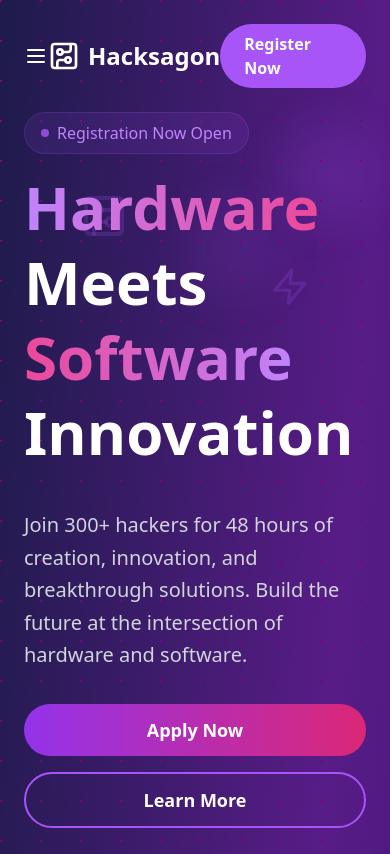
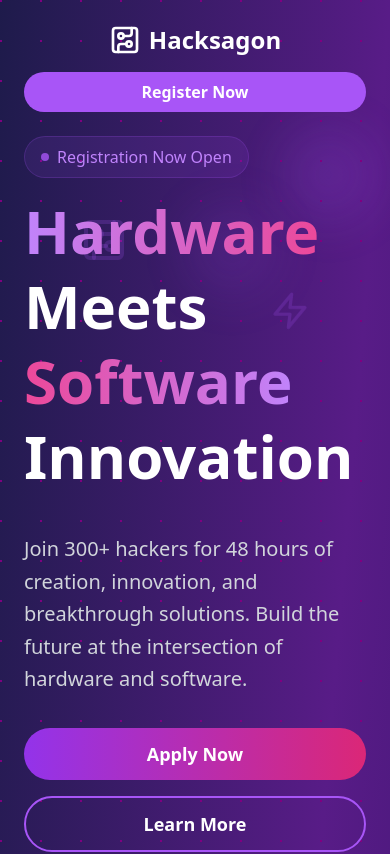
Before and after one commit to AdityaKrSingh26/Hacksagon, a React (Vite) app: page / in a window 390 px wide. Shown: the top 854 px of the page. Built offline with nearby package versions, Linux system fonts and the light colour scheme.

Commit message:
responsive header

```diff
--- a/src/Pages/Contact/Contact.tsx
+++ b/src/Pages/Contact/Contact.tsx
@@ -24,14 +24,12 @@ const contacts = [
   pos: "Web Master"
 },
 ];
-
 const social = [
     { name: 'Twitter', icon: Instagram, url: 'https://www.instagram.com/abv_iiitm_ieee' },
     { name: 'LinkedIn', icon: Linkedin, url: 'https://www.linkedin.com/company/abviiitmieee' },
     { name: 'Email', icon: Globe, url: 'https://ieee.iiitm.ac.in/' },
     {name: 'Facebook',icon:Facebook,url:'https://www.facebook.com/abviiitmieee'}
 ];
-
 const Contact = () => {
   return (
     <div className="w-2/3 mx-auto flex flex-col">
@@ -85,5 +83,4 @@ const Contact = () => {
     </div>
   );
 }
-
 export default Contact;
--- a/src/components/Navbar.tsx
+++ b/src/components/Navbar.tsx
@@ -1,61 +1,49 @@
 import { CircuitBoard } from 'lucide-react';
 import { Link } from 'react-router-dom';
 import { useState, useEffect, useRef } from 'react';
-
 export function Navbar() {
   const [isOpen, setIsOpen] = useState(false);
-
   const dropdownRef = useRef<HTMLDivElement>(null);
-
-  const toggleDropdown = () => {
-    setIsOpen(!isOpen);
-  };
-
   useEffect(() => {
     const handleClickOutside = (event: MouseEvent) => {
       if (dropdownRef.current && !dropdownRef.current.contains(event.target as Node)) {
         setIsOpen(false);
       }
     };
-
     document.addEventListener('mousedown', handleClickOutside);
-
-
     return () => {
       document.removeEventListener('mousedown', handleClickOutside);
     };
   }, []);
-
   return (
     <nav className="container mx-auto px-6 py-6 z-10 text-white">
-      <div className="flex items-center justify-between">
-        <div className="md:hidden flex items-center space-x-2">
-          <button onClick={toggleDropdown} className="text-white focus:outline-none">
-            <svg className="w-6 h-6" fill="none" stroke="currentColor" viewBox="0 0 24 24" xmlns="http://www.w3.org/2000/svg">
-              <path strokeLinecap="round" strokeLinejoin="round" strokeWidth="2" d="M4 6h16M4 12h16M4 18h16"></path>
-            </svg>
-          </button>
-        </div>
-
+      <div className="flex flex-col sm:flex-row items-center sm:justify-between space-y-4 sm:space-y-0">
+        {/* Logo and Title */}
         <Link to="/" className="flex items-center space-x-2">
           <CircuitBoard className="w-8 h-8" />
           <span className="text-2xl font-bold">Hacksagon</span>
         </Link>
-
-        <div className="hidden md:flex space-x-8">
+        <div className="hidden sm:flex space-x-8">
           <Link to="/about" className="hover:text-purple-300 transition-colors">About</Link>
           <Link to="/schedule" className="hover:text-purple-300 transition-colors">Schedule</Link>
           <Link to="/prizes" className="hover:text-purple-300 transition-colors">Prizes</Link>
           <Link to="/sponsors" className="hover:text-purple-300 transition-colors">Sponsors</Link>
           <Link to="/contact" className="hover:text-purple-300 transition-colors">Contact us</Link>
         </div>
-
-        <Link to="https://unstop.com/" target="_blank" className="bg-purple-500 hover:bg-purple-600 px-6 py-2 rounded-full font-semibold transition-colors">
+        <Link
+          to="https://unstop.com/"
+          target="_blank"
+          className="bg-purple-500 hover:bg-purple-600 px-6 py-2 rounded-full font-semibold transition-colors w-full sm:w-auto text-center"
+        >
           Register Now
         </Link>
       </div>
-
-      <div ref={dropdownRef} className={`md:hidden flex flex-col items-start space-y-4 mt-4 transition-all duration-500 fixed -top-4 left-0 w-1/2 max-h-screen h-full bg-black bg-opacity-80 p-6 ${isOpen ? 'translate-x-0 opacity-100' : '-translate-x-full opacity-0'}`}>
+      <div
+        ref={dropdownRef}
+        className={`sm:hidden flex flex-col items-start space-y-4 mt-4 transition-all duration-500 fixed -top-4 left-0 w-1/2 max-h-screen h-full bg-black bg-opacity-80 p-6 ${
+          isOpen ? 'translate-x-0 opacity-100' : '-translate-x-full opacity-0'
+        }`}
+      >
         <Link to="/about" className="hover:text-purple-300 transition-colors">About</Link>
         <Link to="/schedule" className="hover:text-purple-300 transition-colors">Schedule</Link>
         <Link to="/prizes" className="hover:text-purple-300 transition-colors">Prizes</Link>
```
